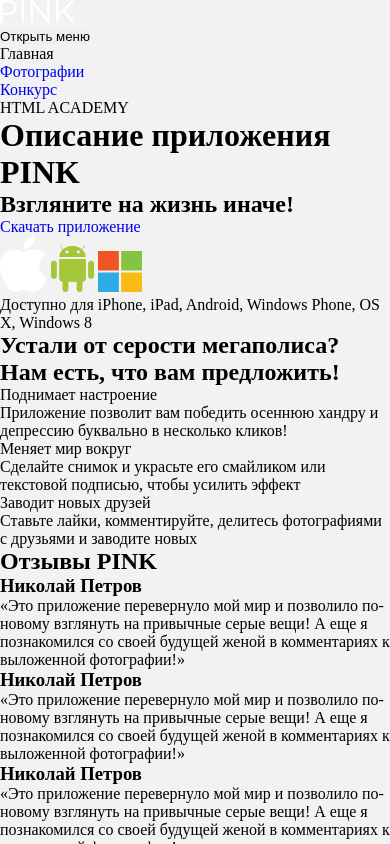
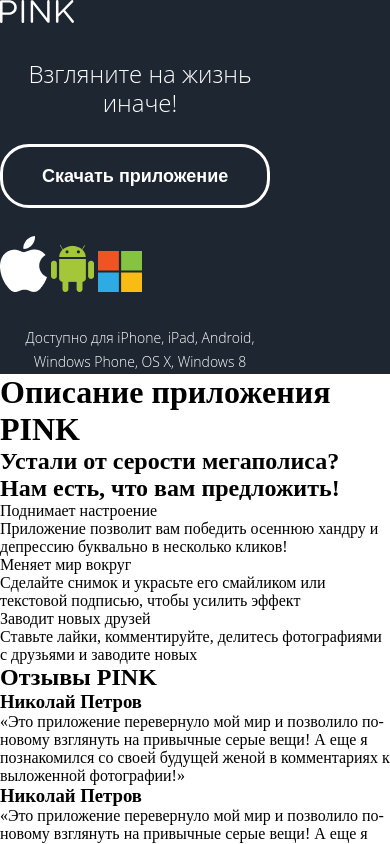
Before and after one commit to polezhaevr/pink, a website: page source/index.html in a window 390 px wide. Shown: the top 844 px of the page. Drawn offline with Linux system fonts and the light colour scheme.

Commit message:
add style for lowercase element header mobile

```diff
--- a/source/index.html
+++ b/source/index.html
@@ -22,10 +22,10 @@
             Главная
           </li>
           <li class="site-list__item site-list__item--active">
-            <a href="/catalog.html">Фотографии </a>
+            <a class = "site-list__link"   href="/catalog.html">Фотографии </a>
           </li>
           <li class="site-list__item site-list__item--active">
-            <a href="/form.html">Конкурс</a>
+            <a class = "site-list__link" href="/form.html">Конкурс</a>
           </li>
           <li class="site-list__item site-list__item--active">
             HTML ACADEMY
@@ -33,9 +33,6 @@
         </ul>
       </div>
     </nav>
-  </header>
-  <main class="page-main">
-    <h1 class="visually-hidden">Описание приложения PINK</h1>
     <section class="application">
       <div class=application__wrapper>
         <header class="application__header">
@@ -53,6 +50,9 @@
         </header>
       </div>
     </section>
+  </header>
+  <main class="page-main">
+    <h1 class="visually-hidden">Описание приложения PINK</h1>
     <section class="about-application">
       <div class="about-application__title-wrapper">
         <h2 class="about-application__title">Устали от серости мегаполиса?</h2>
--- /dev/null
+++ b/source/less/global/header.less
@@ -0,0 +1,69 @@
+.page-header {
+  background: @backgroundHeaderColor;
+}
+
+.main-nav {
+  display: none;
+
+  .site-list {
+    font-family: "Open Sans", sans-serif;
+    font-style: normal;
+    font-weight: 400;
+    font-size: 18px;
+    line-height: 18px;
+    color: @whiteFonts;
+
+    .site-list__link {
+      text-decoration: none;
+      color: @whiteFonts;
+    }
+  }
+}
+
+.application {
+  margin-top: 32px;
+}
+
+.application__title {
+  font-family: "Open Sans Light", sans-serif;
+  font-style: normal;
+  font-weight: 300;
+  font-size: 24px;
+  line-height: 29px;
+  text-align: center;
+  color: @whiteFonts;
+  width: 280px;
+  padding-bottom: 50px; //временно
+}
+
+.application__link {
+  border: 3px solid @whiteFonts;
+  border-radius: 29px;
+  padding-left: 39px;
+  padding-right: 39px;
+  padding-top: 19px;
+  padding-bottom: 19px;
+  font-family: "Open Sans Bold", sans-serif;
+  font-style: normal;
+  font-weight: 700;
+  font-size: 18px;
+  line-height: 18px;
+  color: @whiteFonts;
+
+}
+
+.application__img-wrapper {
+  padding-top: 50px; // временно
+}
+
+.application__text {
+  font-family: "Open Sans Light", sans-serif;
+  font-style: normal;
+  font-weight: 300;
+  font-size: 14px;
+  line-height: 24px;
+  text-align: center;
+  width: 280px;
+  color: @whiteFonts;
+  padding-top: 30px;
+}
--- a/source/less/global/var.less
+++ b/source/less/global/var.less
@@ -5,8 +5,3 @@
 @darkGrayFonts: #283645;
 @blackFonts: #000000;
 @pinkFonts:#D22856;
-
-
-body {
-    background-color: @background-main;
-}
--- a/source/less/style.less
+++ b/source/less/style.less
@@ -2,6 +2,7 @@
 @import "global/var.less";
 @import "global/global.less";
 @import "global/fonts.less";
+@import "global/header.less";
 
 
 
```
Also changed, not shown: source/css/style.css, 3 other files.
